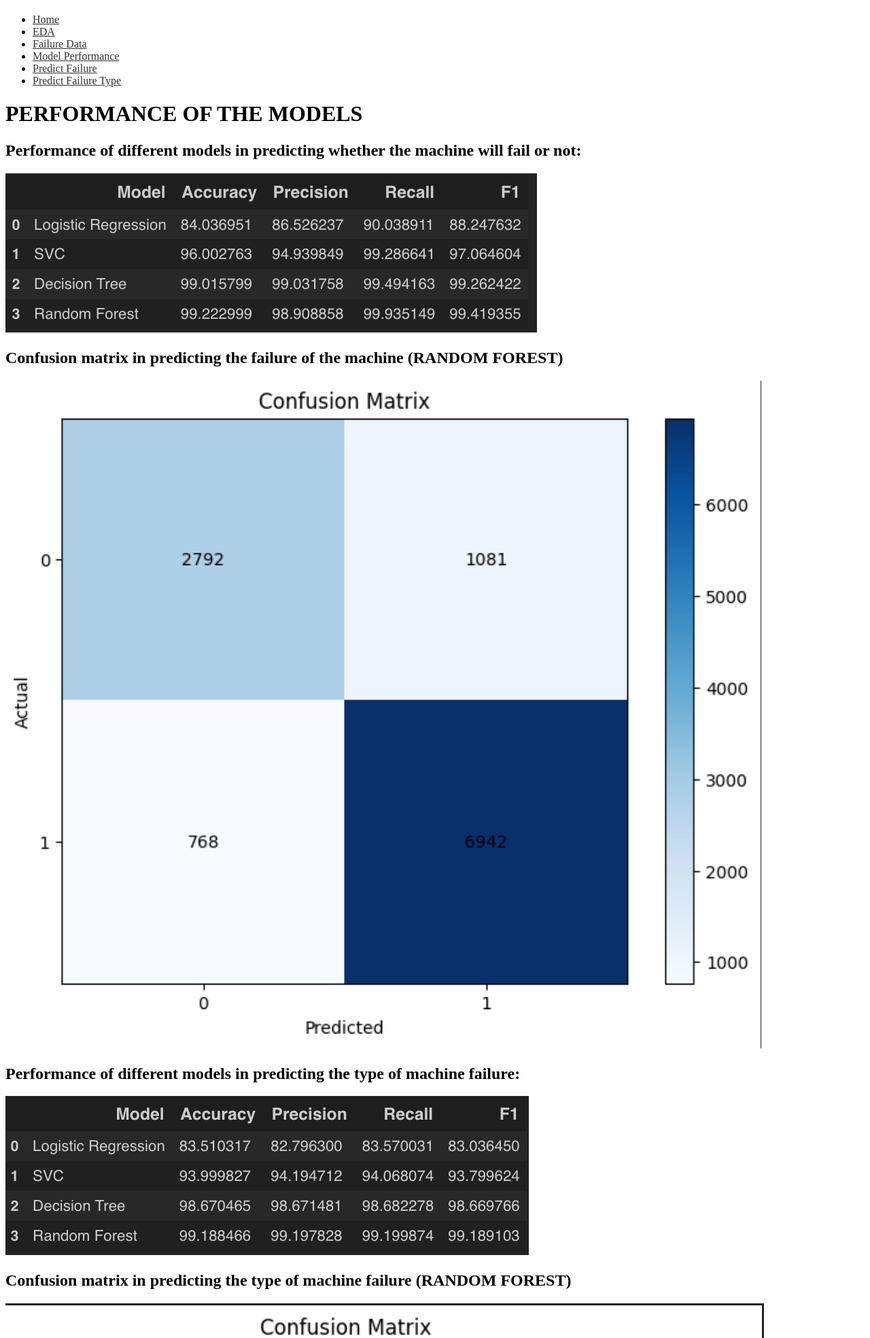
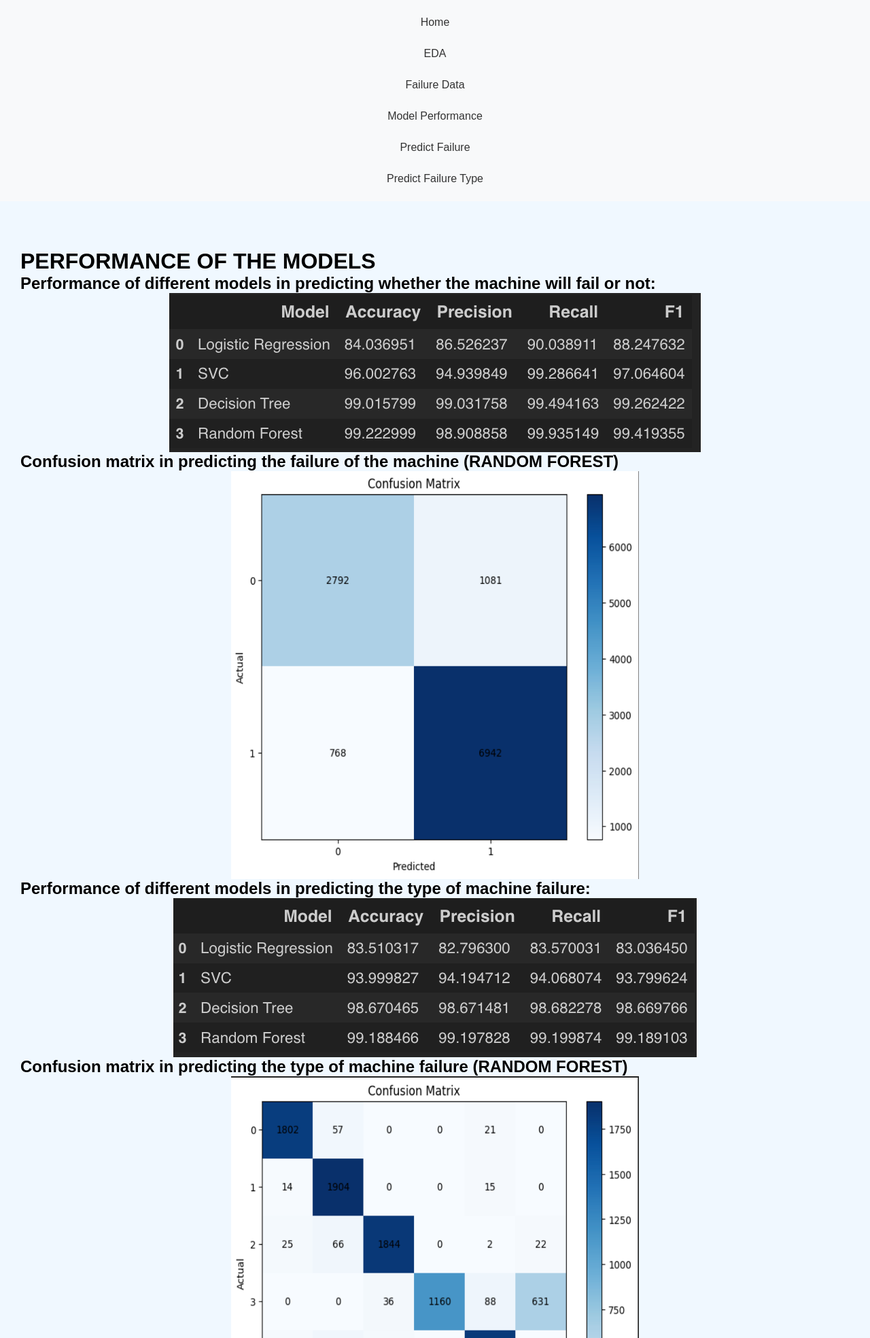
Before and after one commit to asheshh-lal/Predictive-maintenence, a Django app: page /perfomance in a window 1280 px wide. Shown: the top 1968 px of the page at 68% size. Run offline with Django 5.2, Linux system fonts and the light colour scheme; some libraries are stand-ins or nearby versions.

Commit message:
front end added

```diff
--- a/core/app/templates/app/base.html
+++ b/core/app/templates/app/base.html
@@ -9,12 +9,55 @@
     <link rel="stylesheet" href="{% static 'base.css' %}">
     <script src="https://cdn.plot.ly/plotly-latest.min.js"></script>
     <style>
-        /* Custom CSS for the vertical navbar */
-        .navbar-nav {
+        /* Reset default margin and padding */
+        * {
+            margin: 0;
+            padding: 0;
+            box-sizing: border-box;
+        }
+        body {
+            font-family: Arial, sans-serif;
+            background-color: #f0f8ff; /* Light blue background */
+            margin: 0;
+        }
+        .container {
+            max-width: 1200px;
+            margin: 0 auto;
+            padding: 20px;
+            background-color: #fff; /* White background for content */
+            border-radius: 5px;
+            box-shadow: 0 2px 4px rgba(0, 0, 0, 0.1); /* Add shadow for container */
+        }
+        .navbar {
+            background-color: #f8f9fa; /* Light gray navbar */
+            overflow: hidden;
+            padding: 10px 0; /* Vertical padding for navbar */
+            text-align: center; /* Align navbar links to center */
+        }
+        .navbar a {
+            display: inline-block; /* Display navbar links in a row */
+            color: #333;
+            text-align: center;
+            padding: 14px 16px;
+            text-decoration: none;
+        }
+        .navbar a:hover {
+            background-color: #ddd;
+            color: #000;
+        }
+        .content {
+            margin-top: 20px;
+            padding: 30px; /* Increased padding for the content area */
+            /* text-align: center; */ /* Remove center alignment */
+        }
+        .chart {
             margin-top: 20px;
         }
-        .navbar-nav a {
-            color: #333;
+        footer {
+            background-color: #333;
+            color: #fff;
+            text-align: center;
+            padding: 10px;
         }
     </style>
 </head>
@@ -68,7 +111,7 @@
                 </ul>
             </ol>
             <h1>Pairplot for the Data</h1>
-            <img src="{% static 'img/pairpolot.png' %}" alt="Pairplot for the data">
+            <img src="{% static 'img/pairpolot.png' %}" alt="Pairplot for the data" width="1200" height="900">
             {% endblock %}
         </div>
     </div>
--- a/core/app/templates/app/model_performance.html
+++ b/core/app/templates/app/model_performance.html
@@ -4,12 +4,12 @@
 {% block content %}
 <h1>PERFORMANCE OF THE MODELS</h1>
 <h2>Performance of different models in predicting whether the machine will fail or not:</h2>
-<img src="{% static 'img/performance1.png' %}" alt="Pairplot for the data">
+<img src="{% static 'img/performance1.png' %}" alt="Pairplot for the data" style="display: block; margin: 0 auto;">
 <h2>Confusion matrix in predicting the failure of the machine (RANDOM FOREST)</h2>
-<img src="{% static 'img/Confusion1.png' %}" alt="Pairplot for the data">
+<img src="{% static 'img/Confusion1.png' %}" alt="Pairplot for the data" style="display: block; margin: 0 auto;"" width="600" height="600">
 <h2>Performance of different models in predicting the type of machine failure:</h2>
-<img src="{% static 'img/performance2.png' %}" alt="Pairplot for the data">
+<img src="{% static 'img/performance2.png' %}" alt="Pairplot for the data" style="display: block; margin: 0 auto;"">
 <h2>Confusion matrix in predicting the type of machine failure (RANDOM FOREST)</h2>
-<img src="{% static 'img/Confusion2.png' %}" alt="Pairplot for the data">
+<img src="{% static 'img/Confusion2.png' %}" alt="Pairplot for the data"style="display: block; margin: 0 auto;" width="600" height="600">
 
 {% endblock %}
--- a/core/app/views.py
+++ b/core/app/views.py
@@ -105,7 +105,7 @@ def generate_chart5_data():
         title='Distribution of Torque and Rotational speed',
         yaxis_title='Frequency',
         title_text="Histograms",
-        width=900
+        width=1450
     )
     chart = fig2.to_html(full_html=False, include_plotlyjs=False)
     return chart
@@ -127,7 +127,7 @@ def generate_chart6_data():
     fig.update_layout(
         title='Correlation Matrix',
         height=600,
-        width=800
+        width=1450
     )
 
     chart = fig.to_html(full_html=False, include_plotlyjs=False)
@@ -152,7 +152,7 @@ def generate_chart7_data():
         # Add the violin plot trace to the figure
         fig.add_trace(violin_trace, row=i+1, col=1)
 
-    fig.update_layout(height=2000, width=800, title_text="Subplots")
+    fig.update_layout(height=2000, width=1450, title_text="Subplots")
     chart = fig.to_html(full_html=False, include_plotlyjs=False)
 
     return chart
```
